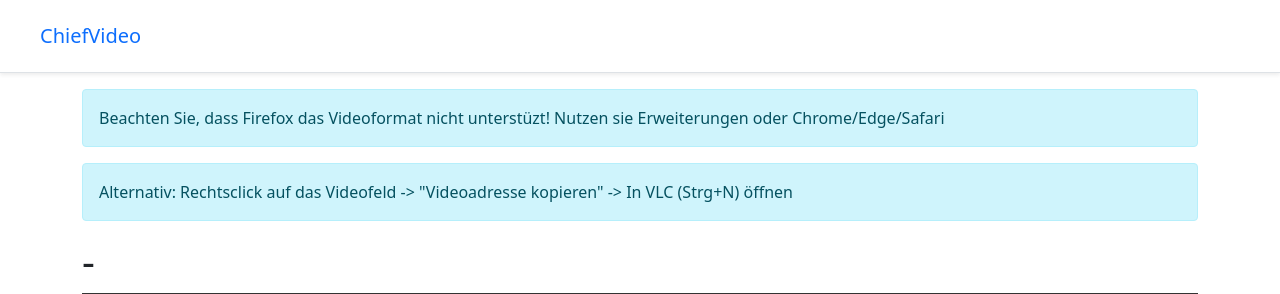
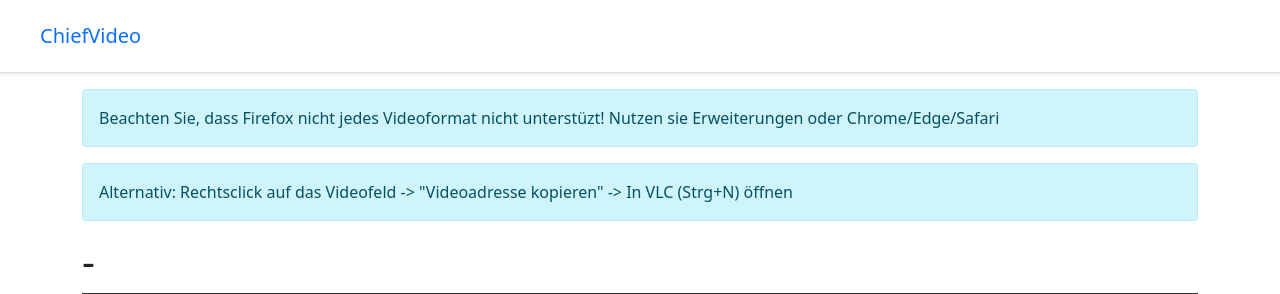
Before and after one commit to lukasbm/chief-video, a Flask app: template templates/Video.html in a window 1280 px wide. Shown: the top 294 px of the page. Run offline with Flask 2, Linux system fonts and the light colour scheme; the template is opened without the code that fills it, so the values that code supplies are empty; grey boxes are pictures that could not be loaded.

Commit message:
:whale: fix docker

```diff
--- a/app.py
+++ b/app.py
@@ -6,7 +6,6 @@ from dotenv import load_dotenv
 load_dotenv()
 
 app = Flask(__name__)
-#app.config['SECRET_KEY'] = os.getenv("SECRET_KEY")
 
 video_path = os.getenv('VIDEO_LOCATION') or './videos'
 
--- a/templates/BasePage.html
+++ b/templates/BasePage.html
@@ -7,7 +7,7 @@
 </div>
 
 <div class="container">
-	<div class="alert alert-info" role="alert">Beachten Sie, dass Firefox das Videoformat nicht unterstüzt! Nutzen sie Erweiterungen oder Chrome/Edge/Safari</div>
+	<div class="alert alert-info" role="alert">Beachten Sie, dass Firefox nicht jedes Videoformat nicht unterstüzt! Nutzen sie Erweiterungen oder Chrome/Edge/Safari</div>
 	<div class="alert alert-info" role="alert">Alternativ: Rechtsclick auf das Videofeld -> "Videoadresse kopieren" -> In VLC (Strg+N) öffnen</div>
 
 	<!-- actual content -->
```
Also changed, not shown: README.md, 1 other file.
